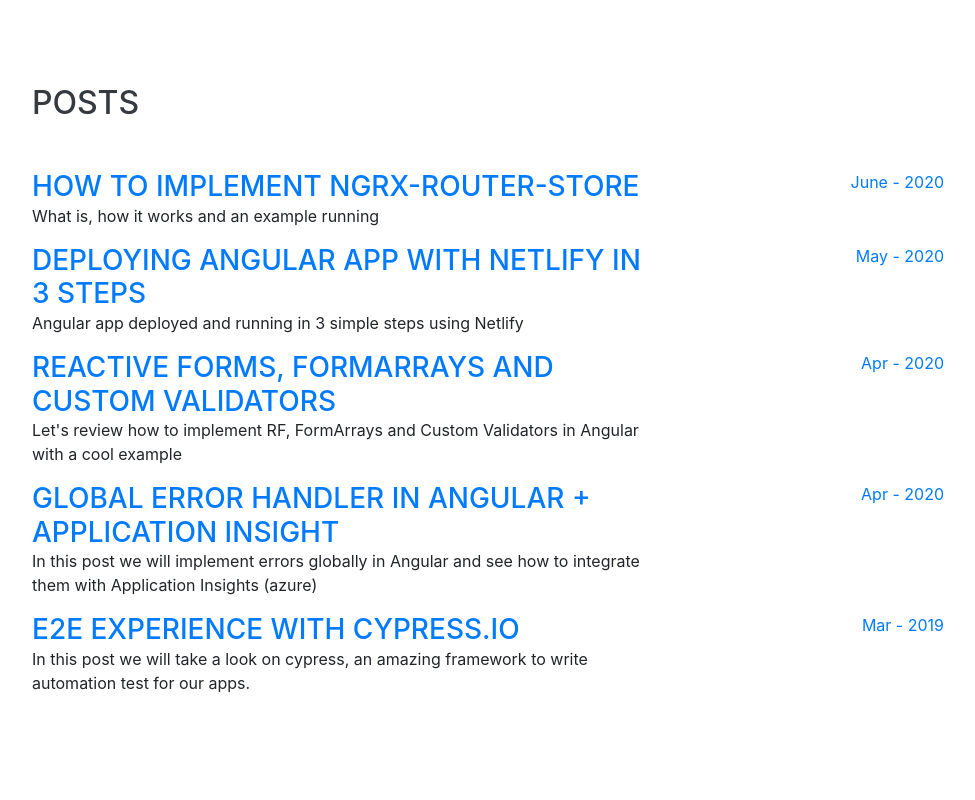
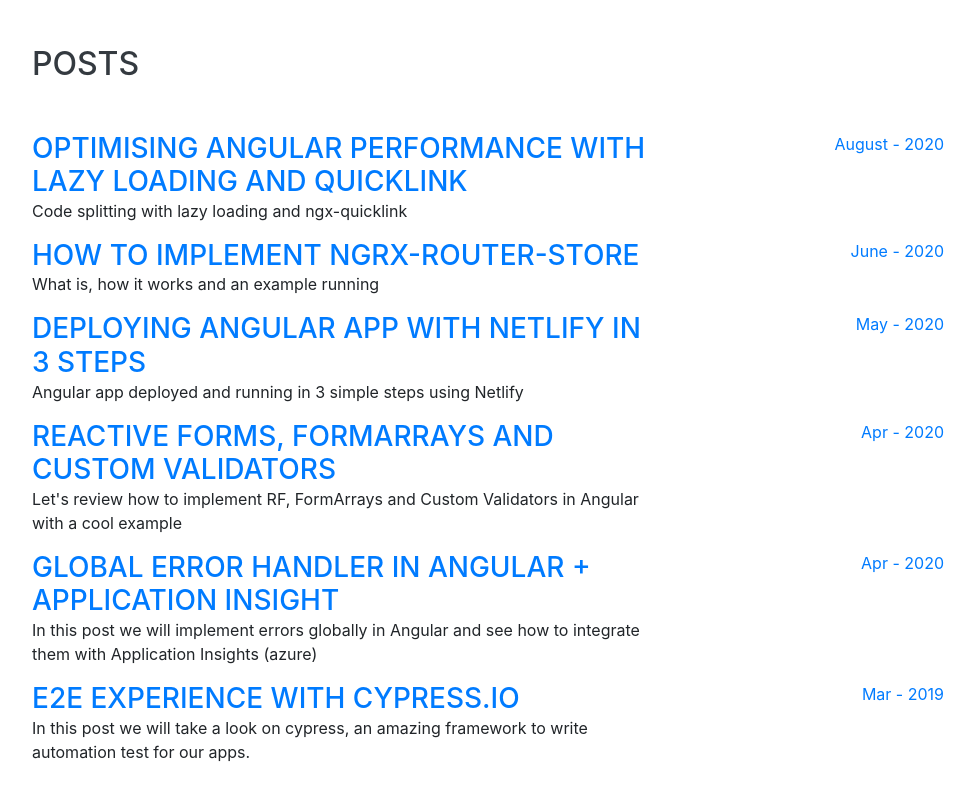
Before and after one commit to salimchemes/portfolio, a website with bundled scripts: page index.html in a window 1280 px wide. Shown: the part 5250-6050 px from the top of the page, without its empty margins (288-1263 px from the left). Built offline with nearby package versions, Linux system fonts and the light colour scheme; a web font is replaced by a local one.

Commit message:
new post: lazy loading with ngx-quicklink

```diff
--- a/index.html
+++ b/index.html
@@ -542,6 +542,26 @@
             <div class="resume-content">
               <h3 class="mb-0">
                 <a
+                  href="https://dev.to/salimchemes/optimising-angular-performance-with-lazy-loading-and-quicklink-3j66"
+                  target="_blank"
+                  >Optimising Angular Performance with Lazy loading and
+                  Quicklink
+                </a>
+              </h3>
+              <p>
+                Code splitting with lazy loading and ngx-quicklink
+              </p>
+            </div>
+            <div class="resume-date text-md-right">
+              <span class="text-primary">August - 2020</span>
+            </div>
+          </div>
+          <div
+            class="resume-item d-flex flex-column flex-md-row justify-content-between"
+          >
+            <div class="resume-content">
+              <h3 class="mb-0">
+                <a
                   href="https://dev.to/salimchemes/how-to-implement-ngrx-router-store-4552"
                   target="_blank"
                   >How to implement ngrx-router-store
```
